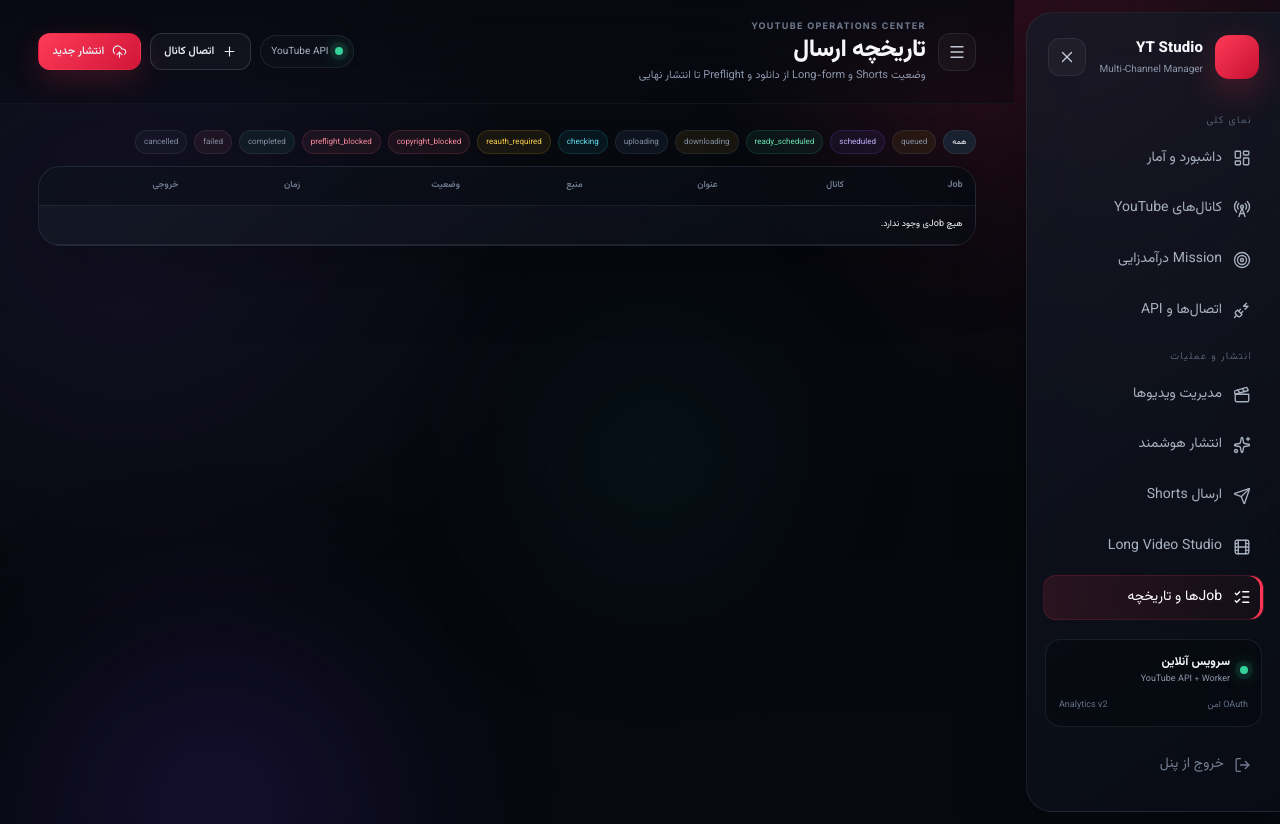
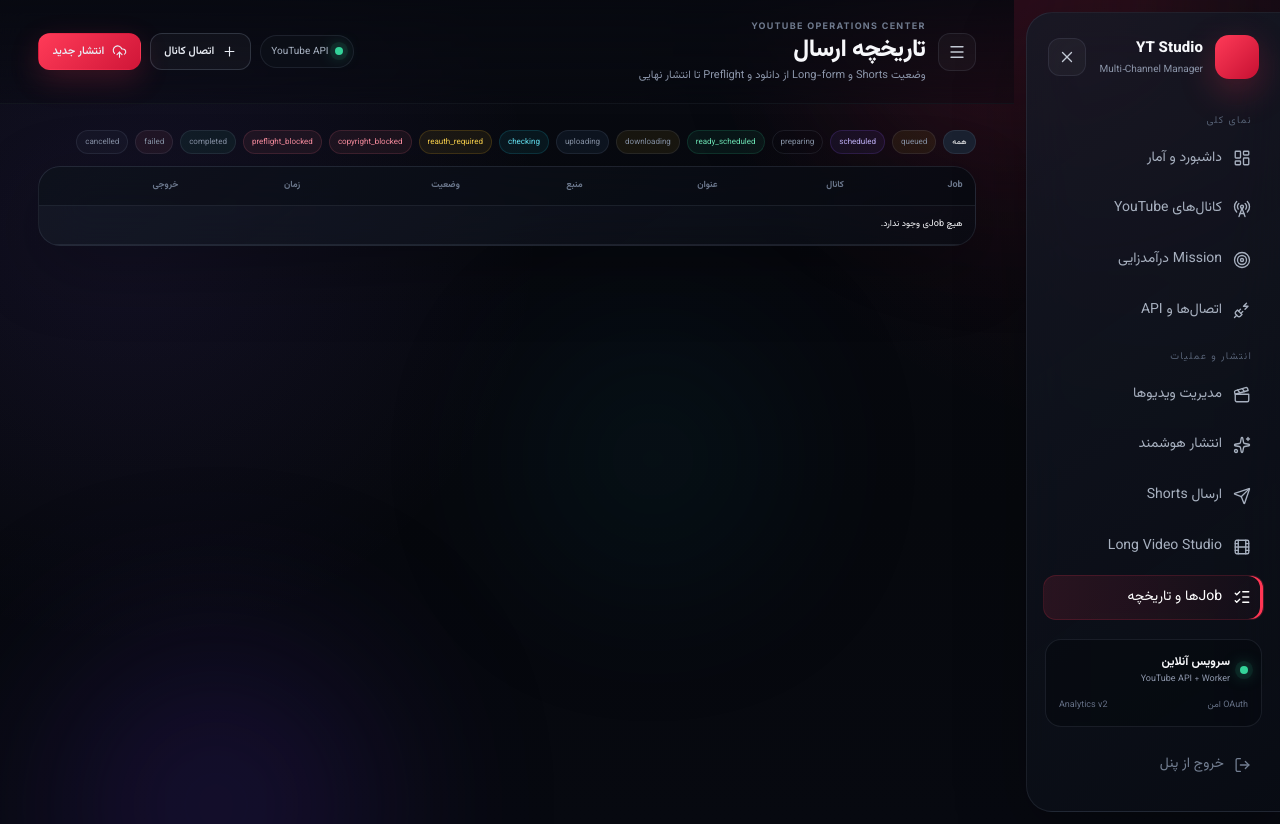
Before and after one commit to PEDIHS/yt, a Flask app: page /jobs in a window 1280 px wide. Run offline with Flask 3, Linux system fonts and the light colour scheme; the visitor is signed in with stand-in values (Sample User, id 1); parts of the project's set-up code (start-up, migrations or seed data) failed here and were passed over; some libraries are stand-ins or nearby versions.

Commit message:
fix: show preparing long jobs in history filters

```diff
--- a/templates/jobs.html
+++ b/templates/jobs.html
@@ -3,7 +3,7 @@
 {% block heading %}تاریخچه ارسال{% endblock %}
 {% block subheading %}وضعیت Shorts و Long-form از دانلود و Preflight تا انتشار نهایی{% endblock %}
 {% block content %}
-<div class="filters"><a class="pill {% if not selected_status %}active-filter{% endif %}" href="{{ url_for('jobs') }}">همه</a>{% for s in ['queued','scheduled','ready_scheduled','downloading','uploading','checking','reauth_required','copyright_blocked','preflight_blocked','completed','failed','cancelled'] %}<a class="pill status-{{ s }} {% if selected_status==s %}active-filter{% endif %}" href="{{ url_for('jobs', status=s) }}">{{ s }}</a>{% endfor %}</div>
+<div class="filters"><a class="pill {% if not selected_status %}active-filter{% endif %}" href="{{ url_for('jobs') }}">همه</a>{% for s in ['queued','scheduled','preparing','ready_scheduled','downloading','uploading','checking','reauth_required','copyright_blocked','preflight_blocked','completed','failed','cancelled'] %}<a class="pill status-{{ s }} {% if selected_status==s %}active-filter{% endif %}" href="{{ url_for('jobs', status=s) }}">{{ s }}</a>{% endfor %}</div>
 <section class="card table-card"><div class="table-wrap"><table><thead><tr><th>Job</th><th>کانال</th><th>عنوان</th><th>منبع</th><th>وضعیت</th><th>زمان</th><th>خروجی</th></tr></thead><tbody>
 {% for job in jobs %}<tr><td>#{{ job.id }}</td><td>{{ channel_map.get(job.channel_id).label if channel_map.get(job.channel_id) else job.channel_id }}</td><td><strong>{{ job.title }}</strong>{% if job.error %}<small class="error-text">{{ job.error }}</small>{% endif %}</td><td>
   {% if job.source == 'panel-long' %}
```
